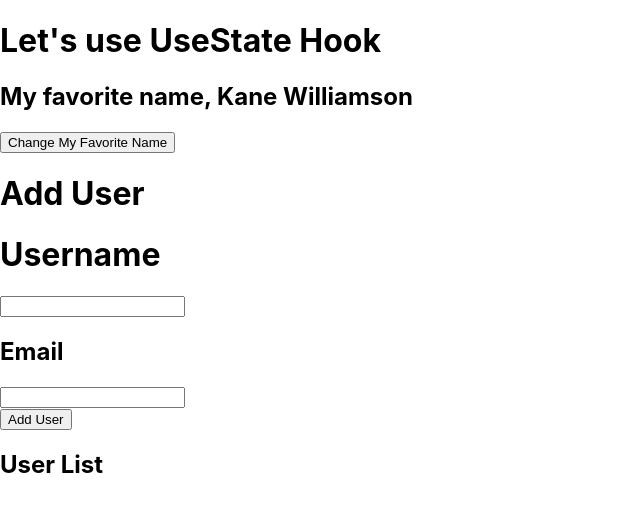
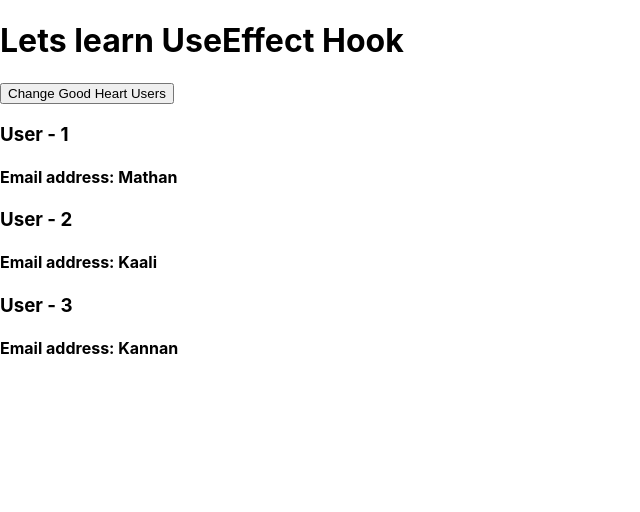
Before and after one commit to KannanPalani57/react-learning-from-ground, a React (Create React App) app: page / in a window 1280 px wide. Shown: the top 512 px of the page, without its empty margins (0-640 px from the left). Built offline with nearby package versions, Linux system fonts and the light colour scheme; no server answers.

Commit message:
add learning of use effect hook

```diff
--- a/src/App.js
+++ b/src/App.js
@@ -2,6 +2,7 @@ import React, { Component } from 'react'
 import ShowUsers from './ShowUsers'
 import MakingHTTPCalls from './components/MakingHTTPCalls'
 import UseStateHook from './components/UseStateHook'
+import UseEffectHook from './components/UseEffectHook'
 
 class App extends Component {
   constructor(props) {
@@ -57,7 +58,8 @@ class App extends Component {
     ]
     return (
       <div>
-        <UseStateHook favoriteName='Kane Williamson' />
+        {/* <UseStateHook favoriteName='Kane Williamson' /> */}
+        <UseEffectHook />
         {/* <MakingHTTPCalls />
         <h1>State in ReactJS</h1>
         <h1>Counter value is now, {this.state.counter}</h1>
--- /dev/null
+++ b/src/components/UseEffectHook.js
@@ -0,0 +1,64 @@
+import React, { useEffect, useState } from 'react'
+import axios from 'axios'
+
+function UseEffectHook() {
+  const [userData, setUserData] = useState([])
+  const [showUser, setShowUser] = useState(false)
+
+  useEffect(() => {
+    async function makeRequest() {
+      await axios
+        .get('https://jsonplaceholder.typicode.com/users')
+        .then((res) => {
+          setUserData(res.data)
+        })
+    }
+    makeRequest()
+  }, [])
+
+  useEffect(() => {
+    async function showDifferentUser() {
+      setUserData([
+        {
+          id: '1',
+          email: 'Mathan'
+        },
+        {
+          id: '2',
+          email: 'Kaali'
+        },
+        {
+          id: '3',
+          email: 'Kannan'
+        }
+      ])
+    }
+    showDifferentUser()
+  }, [showUser])
+
+  const handleVisibilityOfUsers = () => {
+    setShowUser(!showUser)
+  }
+
+  return (
+    <>
+      <h1>Lets learn UseEffect Hook </h1>
+
+      <button onClick={handleVisibilityOfUsers}>Change Good Heart Users</button>
+
+      <div>
+        {userData &&
+          userData.map((item) => {
+            return (
+              <div key={item.id}>
+                <h3>User - {item.id}</h3>
+                <h4>Email address: {item.email}</h4>
+              </div>
+            )
+          })}
+      </div>
+    </>
+  )
+}
+
+export default UseEffectHook
```
Also changed, not shown: 1 other file (tests, documents, lock files or other folders).
